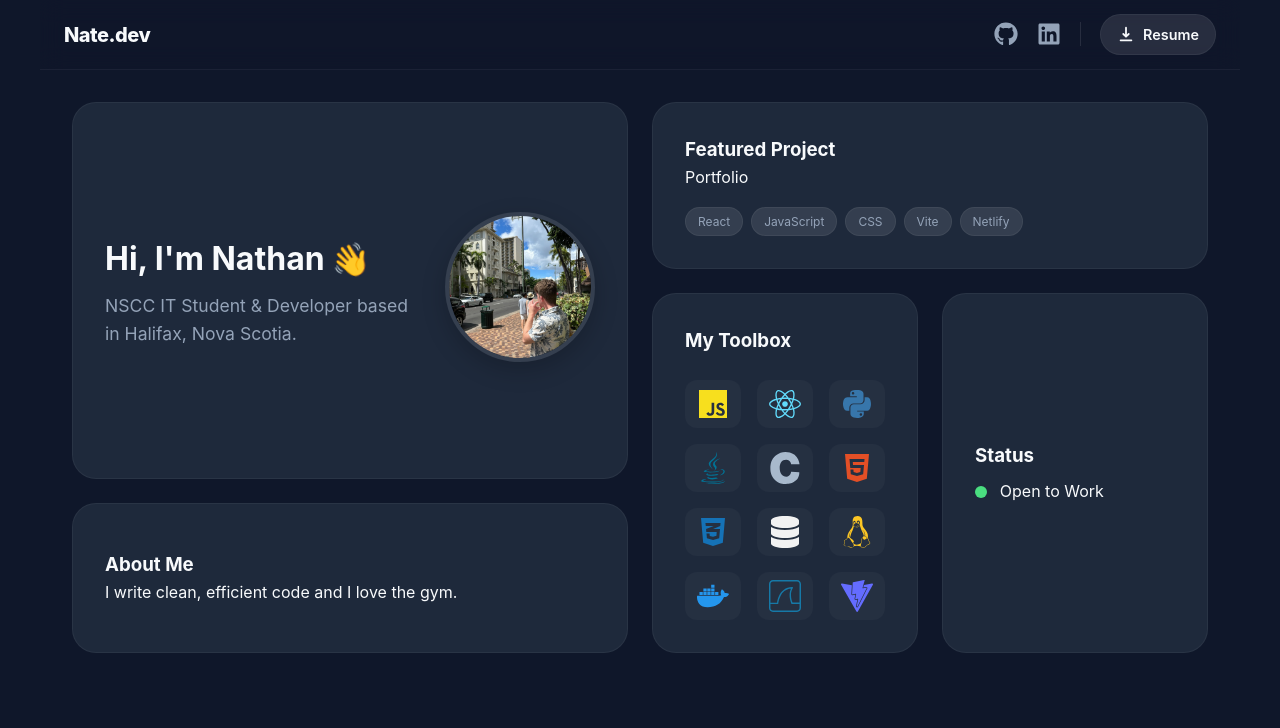
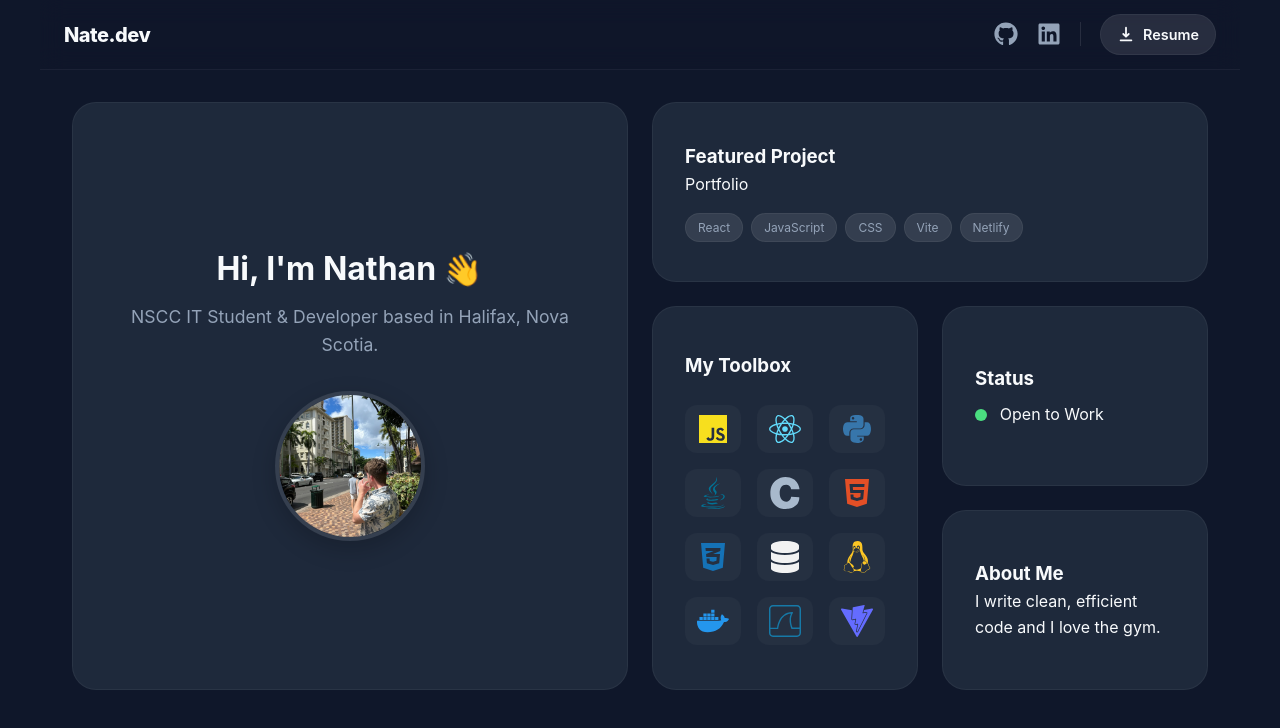
Before and after one commit to NathanGit18/portfolio-v2, a React (Vite) app: page / in a window 1280 px wide. Shown: the top 728 px of the page. Built offline with nearby package versions, Linux system fonts and the light colour scheme.

Commit message:
fixed the grid layout to prepare for framer motion animations

```diff
--- a/src/components/BentoGrid.css
+++ b/src/components/BentoGrid.css
@@ -1,7 +1,7 @@
 .bento-container {
     display: grid;
     grid-template-columns: repeat(4, 1fr);
-    grid-template-rows: repeat(4, minmax(150px, auto));
+    grid-template-rows: repeat(3, minmax(180px, auto));
     gap: 1.5rem;
     width: 100%;
     height: 100%;
@@ -26,17 +26,18 @@
 }
 
 .area-1 {
-  display: flex;
-  flex-direction: row;
-  align-items: center;
-  justify-content: space-between;
-  gap: 2rem;
-  grid-column: span 2;
-  grid-row: span 2;
+    grid-column: span 2;
+    grid-row: span 3;
+    display: flex;
+    flex-direction: column;
+    align-items: center;
+    justify-content: center;
+    text-align: center;
+    gap: 2rem;
 }
 
 .hero-text {
-  flex: 1;
+    flex: initial;
 }
 
 .hero-text h2 {
@@ -64,19 +65,19 @@
     grid-row: span 1;
 }
 
-.area-3 {
+.area-5 {
     grid-column: span 1;
-    grid-row: span 2;
+    grid-row: span 1;
 }
 
 .area-4 {
     grid-column: span 1;
-    grid-row: span 2;
+    grid-row: span 1;
 }
 
-.area-5 {
-    grid-column: span 2;
-    grid-row: span 1;
+.area-3 {
+    grid-column: span 1;
+    grid-row: span 2;
 }
 
 .icon-grid {
@@ -215,7 +216,7 @@
     100% { box-shadow: 0 0 0 0 rgba(74, 222, 128, 0); }
 }
 
-@media (max-width: 768px) {
+@media (max-width: 1024px) {
   .bento-container {
     grid-template-columns: 1fr;
     grid-template-rows: auto;
@@ -228,7 +229,6 @@
 
   .area-1 {
     flex-direction: column-reverse;
-    text-align: center;
     gap: 1.5rem;
   }
 
```
